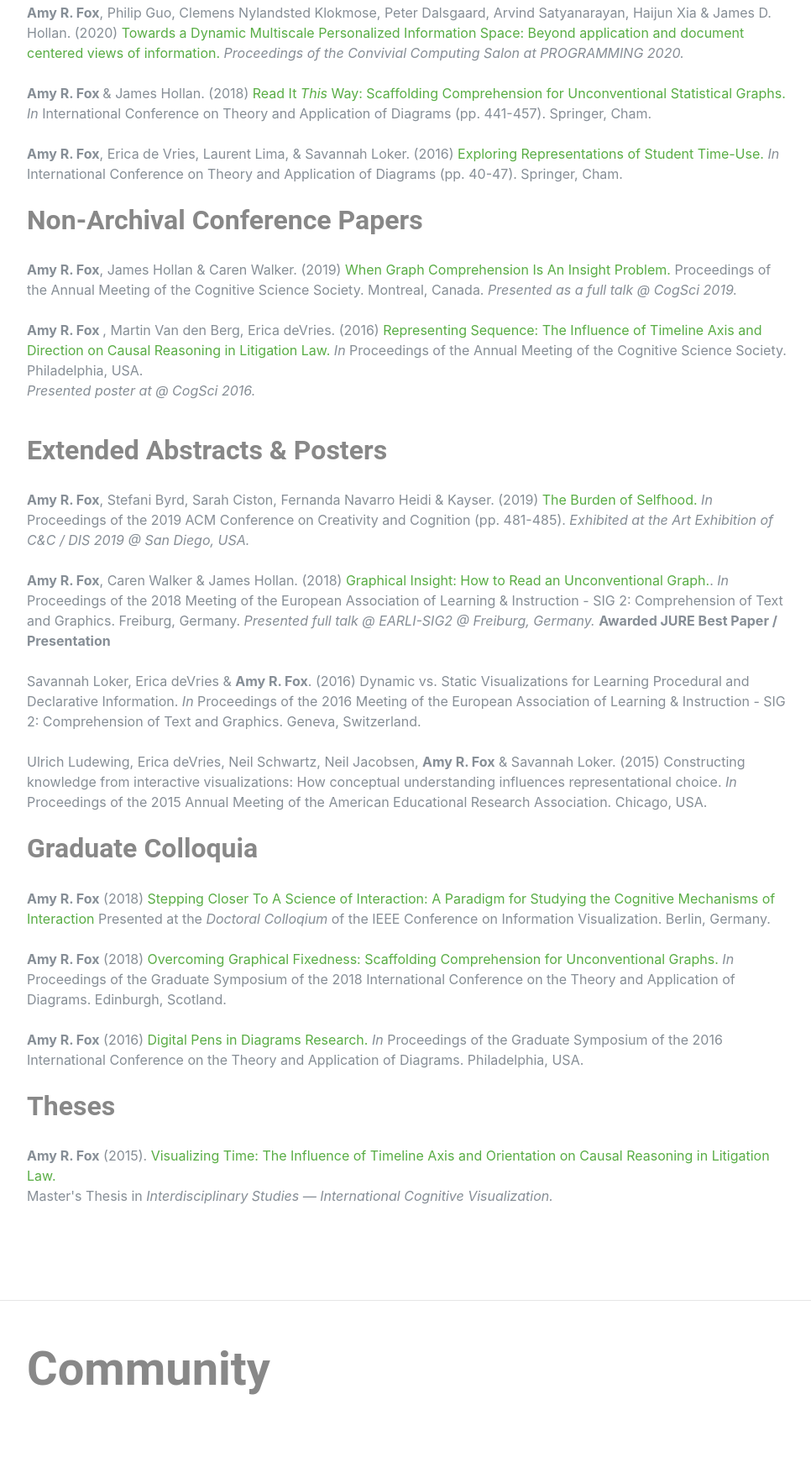
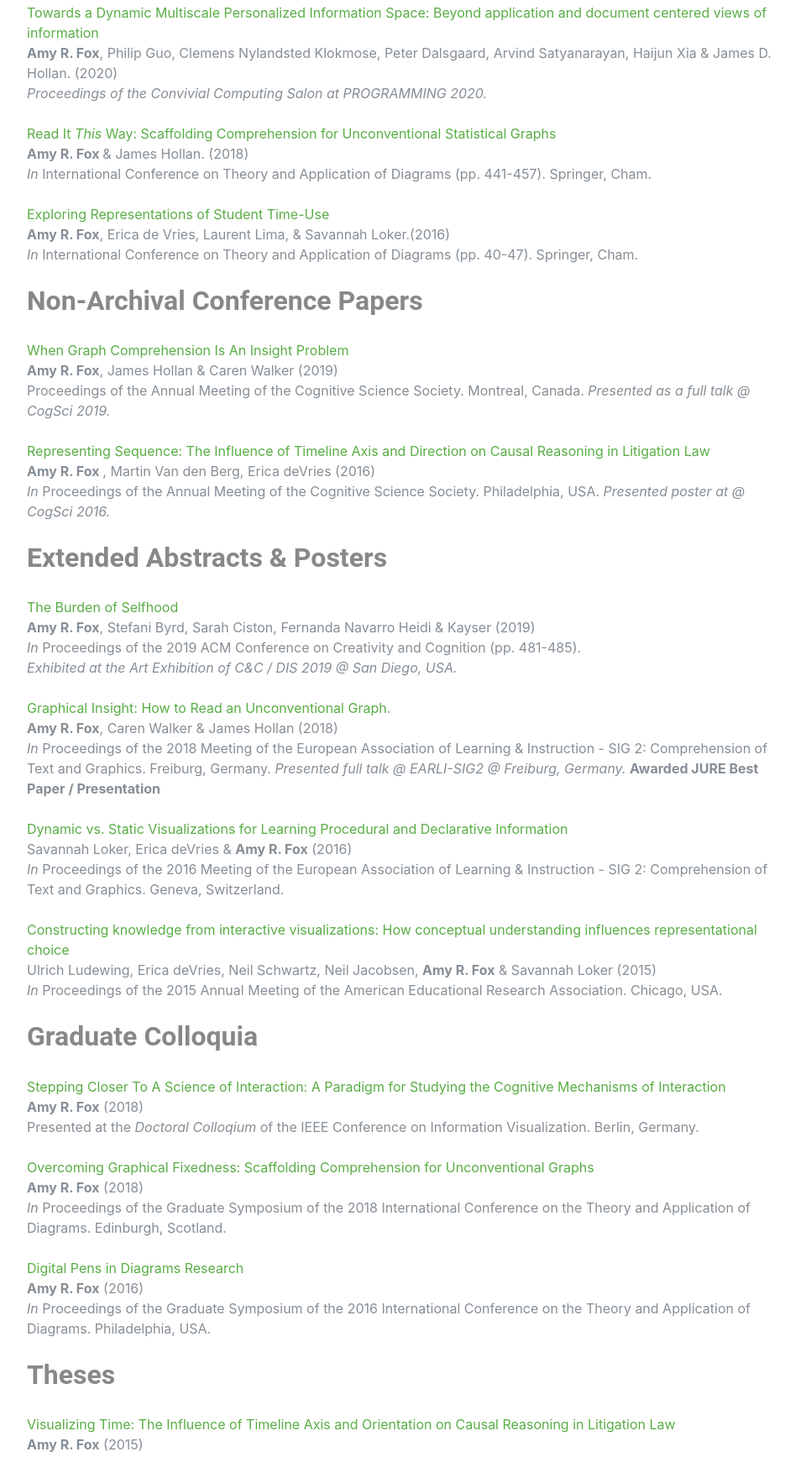
Before and after one commit to madebyafox/archive_madebyafox.github.io, a plain HTML site: page index.html in a window 1280 px wide. Shown: the part 1849-3584 px from the top of the page at 84% size, without its empty margins (288-1254 px from the left). Drawn offline with Linux system fonts and the light colour scheme; a web font is replaced by a local one.

Commit message:
chg pub format

```diff
--- a/index.html
+++ b/index.html
@@ -130,25 +130,34 @@ with thanks to [Start Bootstrap - Resume](https://startbootstrap.com/template-ov
         <!-- *********FULL PAPERS********* -->
         <h3>Journals &amp; Archival Conferences</h3>
 
+        <a target="_blank" href="docs/CP_3_FOX.pdf">Towards a Dynamic Multiscale Personalized Information Space: Beyond application and document centered views of information</a>
         <p class="mb-0"><b> Amy R. Fox</b>, Philip Guo, Clemens Nylandsted Klokmose, Peter Dalsgaard, Arvind Satyanarayan, Haijun Xia & James D. Hollan. (2020)
-        <a target="_blank" href="docs/CP_3_FOX.pdf">Towards a Dynamic Multiscale Personalized Information Space: Beyond application and document centered views of information.</a>
-        <i>Proceedings of the Convivial Computing Salon at PROGRAMMING 2020.</i></p>
+        <br><i>Proceedings of the Convivial Computing Salon at PROGRAMMING 2020.</i></p>
         <br>
 
-        <p class="mb-0"><b>Amy R. Fox </b>& James Hollan. (2018) <a target="_blank" href="docs/AC_2_FOX.pdf"> Read It <i>This</i> Way: Scaffolding Comprehension for Unconventional Statistical Graphs.</a> <i>In</i> International Conference on Theory and Application of Diagrams (pp. 441-457). Springer, Cham.</p>
+        <a target="_blank" href="docs/AC_2_FOX.pdf"> Read It <i>This</i> Way: Scaffolding Comprehension for Unconventional Statistical Graphs</a>
+        <p class="mb-0"><b>Amy R. Fox </b>& James Hollan. (2018)
+        <br><i>In</i> International Conference on Theory and Application of Diagrams (pp. 441-457). Springer, Cham.</p>
         <br>
-        <p class="mb-0"><b>Amy R. Fox</b>, Erica de Vries, Laurent Lima, & Savannah Loker. (2016) <a target="_blank" href="docs/AC_1_FOX.pdf"> Exploring Representations of Student Time-Use.</a> <i>In</i> International Conference on Theory and Application of Diagrams (pp. 40-47). Springer, Cham.</p>
+
+        <a target="_blank" href="docs/AC_1_FOX.pdf"> Exploring Representations of Student Time-Use</a>
+        <p class="mb-0"><b>Amy R. Fox</b>, Erica de Vries, Laurent Lima, & Savannah Loker.(2016)
+        <br><i>In</i> International Conference on Theory and Application of Diagrams (pp. 40-47). Springer, Cham.</p>
         <br>
 
           <!-- *********FULL PAPERS********* -->
 
         <h3>Non-Archival Conference Papers</h3>
 
-        <p class="mb-0"><b>Amy R. Fox</b>, James Hollan & Caren Walker. (2019) <a target="_blank" href="docs/CP_2_FOX.pdf">When Graph Comprehension Is An Insight Problem.</a> Proceedings of the Annual Meeting of the Cognitive Science Society. Montreal, Canada.
+        <a target="_blank" href="docs/CP_2_FOX.pdf">When Graph Comprehension Is An Insight Problem</a>
+        <p class="mb-0"><b>Amy R. Fox</b>, James Hollan & Caren Walker (2019)
+        <br>Proceedings of the Annual Meeting of the Cognitive Science Society. Montreal, Canada.
         <i> Presented as a full talk @ CogSci 2019.</i></p>
         <br>
 
-        <p class="mb-0"><b>Amy R. Fox </b>, Martin Van den Berg, Erica deVries. (2016) <a target="_blank" href="docs/CP_1_FOX.pdf"> Representing Sequence: The Influence of Timeline Axis and Direction on Causal Reasoning in Litigation Law.</a> <i>In</i> Proceedings of the Annual Meeting of the Cognitive Science Society. Philadelphia, USA.</p>
+        <a target="_blank" href="docs/CP_1_FOX.pdf"> Representing Sequence: The Influence of Timeline Axis and Direction on Causal Reasoning in Litigation Law</a>
+        <p class="mb-0"><b>Amy R. Fox </b>, Martin Van den Berg, Erica deVries (2016)
+        <br><i>In</i> Proceedings of the Annual Meeting of the Cognitive Science Society. Philadelphia, USA.
         <i>Presented poster at @ CogSci 2016.</i></p>
         <br>
 
@@ -156,36 +165,53 @@ with thanks to [Start Bootstrap - Resume](https://startbootstrap.com/template-ov
 
         <h3>Extended Abstracts &amp; Posters</h3>
 
-        <p class="mb-0"><b>Amy R. Fox</b>, Stefani Byrd, Sarah Ciston, Fernanda Navarro Heidi & Kayser. (2019) <a target="_blank" href="docs/EA_2_FOX.pdf"> The Burden of Selfhood.</a> <i>In</i> Proceedings of the 2019 ACM Conference on Creativity and Cognition (pp. 481-485).
-        <i>Exhibited at the Art Exhibition of C&C / DIS 2019 @ San Diego, USA. </i></p>
+        <a target="_blank" href="docs/EA_2_FOX.pdf"> The Burden of Selfhood</a>
+        <p class="mb-0"><b>Amy R. Fox</b>, Stefani Byrd, Sarah Ciston, Fernanda Navarro Heidi & Kayser (2019)
+        <br><i>In</i> Proceedings of the 2019 ACM Conference on Creativity and Cognition (pp. 481-485).
+        <br><i>Exhibited at the Art Exhibition of C&C / DIS 2019 @ San Diego, USA. </i></p>
         <br>
 
-        <p class="mb-0"><b>Amy R. Fox</b>, Caren Walker & James Hollan. (2018) <a target="_blank" href="docs/EA_1_FOX.pdf">Graphical Insight: How to Read an Unconventional Graph.</a>. <i>In</i> Proceedings of the 2018 Meeting of the European Association of Learning & Instruction - SIG 2: Comprehension of Text and Graphics. Freiburg, Germany.
+        <a target="_blank" href="docs/EA_1_FOX.pdf">Graphical Insight: How to Read an Unconventional Graph</a>.
+        <p class="mb-0"><b>Amy R. Fox</b>, Caren Walker & James Hollan (2018)
+        <br><i>In</i> Proceedings of the 2018 Meeting of the European Association of Learning & Instruction - SIG 2: Comprehension of Text and Graphics. Freiburg, Germany.
         <i> Presented full talk @ EARLI-SIG2 @ Freiburg, Germany.</i> <b>Awarded JURE Best Paper / Presentation</b></p>
         <br>
 
-        <p class="mb-0">Savannah Loker, Erica deVries & <b> Amy R. Fox</b>. (2016) <a>Dynamic vs. Static Visualizations for Learning Procedural and Declarative Information.</a> <i>In</i> Proceedings of the 2016 Meeting of the European Association of Learning & Instruction - SIG 2: Comprehension of Text and Graphics. Geneva, Switzerland.</p>
+        <a style="color:#59ad45;">Dynamic vs. Static Visualizations for Learning Procedural and Declarative Information</a>
+        <p class="mb-0">Savannah Loker, Erica deVries & <b> Amy R. Fox</b> (2016)
+        <br><i>In</i> Proceedings of the 2016 Meeting of the European Association of Learning & Instruction - SIG 2: Comprehension of Text and Graphics. Geneva, Switzerland.</p>
         <br>
 
-        <p class="mb-0">Ulrich Ludewing, Erica deVries, Neil Schwartz, Neil Jacobsen, <b>Amy R. Fox</b> & Savannah Loker. (2015) <a>Constructing knowledge from interactive visualizations: How conceptual understanding influences representational choice.</a> <i>In</i> Proceedings of the 2015 Annual Meeting of the American Educational Research Association. Chicago, USA.</p>
+        <a style="color:#59ad45;">Constructing knowledge from interactive visualizations: How conceptual understanding influences representational choice</a>
+        <p class="mb-0">Ulrich Ludewing, Erica deVries, Neil Schwartz, Neil Jacobsen, <b>Amy R. Fox</b> & Savannah Loker (2015)
+        <br><i>In</i> Proceedings of the 2015 Annual Meeting of the American Educational Research Association. Chicago, USA.</p>
         <br>
 
         <!-- *********GRAD SYMPOSIA********* -->
         <h3>Graduate Colloquia</h3>
-        <p class="mb-0"><b>Amy R. Fox</b> (2018) <a target="_blank" href="/docs/DC_3_FOX.pdf"> Stepping Closer To A Science of Interaction: A Paradigm for Studying the Cognitive Mechanisms of Interaction </a> Presented at the <i>Doctoral Colloqium</i> of the IEEE Conference on Information Visualization. Berlin, Germany. </p>
+
+        <a target="_blank" href="/docs/DC_3_FOX.pdf"> Stepping Closer To A Science of Interaction: A Paradigm for Studying the Cognitive Mechanisms of Interaction</a>
+        <p class="mb-0"><b>Amy R. Fox</b> (2018)
+        <br>Presented at the <i>Doctoral Colloqium</i> of the IEEE Conference on Information Visualization. Berlin, Germany. </p>
         </br>
 
-        <p class="mb-0"><b>Amy R. Fox</b> (2018) <a target="_blank" href="/docs/DC_2_FOX.pdf"> Overcoming Graphical Fixedness: Scaffolding Comprehension for Unconventional Graphs. </a> <i>In</i> Proceedings of the Graduate Symposium of the 2018 International Conference on the Theory and Application of Diagrams. Edinburgh, Scotland.</p>
+        <a target="_blank" href="/docs/DC_2_FOX.pdf"> Overcoming Graphical Fixedness: Scaffolding Comprehension for Unconventional Graphs</a>
+        <p class="mb-0"><b>Amy R. Fox</b> (2018)
+        <br><i>In</i> Proceedings of the Graduate Symposium of the 2018 International Conference on the Theory and Application of Diagrams. Edinburgh, Scotland.</p>
         </br>
 
-        <p class="mb-0"><b>Amy R. Fox</b> (2016) <a target="_blank" href="/docs/DC_1_FOX.pdf"> Digital Pens in Diagrams Research. </a> <i>In</i> Proceedings of the Graduate Symposium of the 2016 International Conference on the Theory and Application of Diagrams. Philadelphia, USA.</p>
+        <a target="_blank" href="/docs/DC_1_FOX.pdf"> Digital Pens in Diagrams Research</a>
+        <p class="mb-0"><b>Amy R. Fox</b> (2016)
+        <br><i>In</i> Proceedings of the Graduate Symposium of the 2016 International Conference on the Theory and Application of Diagrams. Philadelphia, USA.</p>
         </br>
 
       <!-- *********THESES********* -->
 
         <h3>Theses</h3>
-        <p class="mb-0"><b>Amy R. Fox</b> (2015). <a target="_blank" href="docs/T1_FOX.pdf"> Visualizing Time: The Influence of Timeline Axis and Orientation on Causal Reasoning in Litigation Law.
-        </a></p> Master's Thesis in <i>Interdisciplinary Studies — International Cognitive Visualization.</i>
+
+        <a target="_blank" href="docs/T1_FOX.pdf"> Visualizing Time: The Influence of Timeline Axis and Orientation on Causal Reasoning in Litigation Law</a>
+        <p class="mb-0"><b>Amy R. Fox</b> (2015)
+        <br></p> Master's Thesis in <i>Interdisciplinary Studies — International Cognitive Visualization.</i>
         </p>
 
         <br><br>
```
